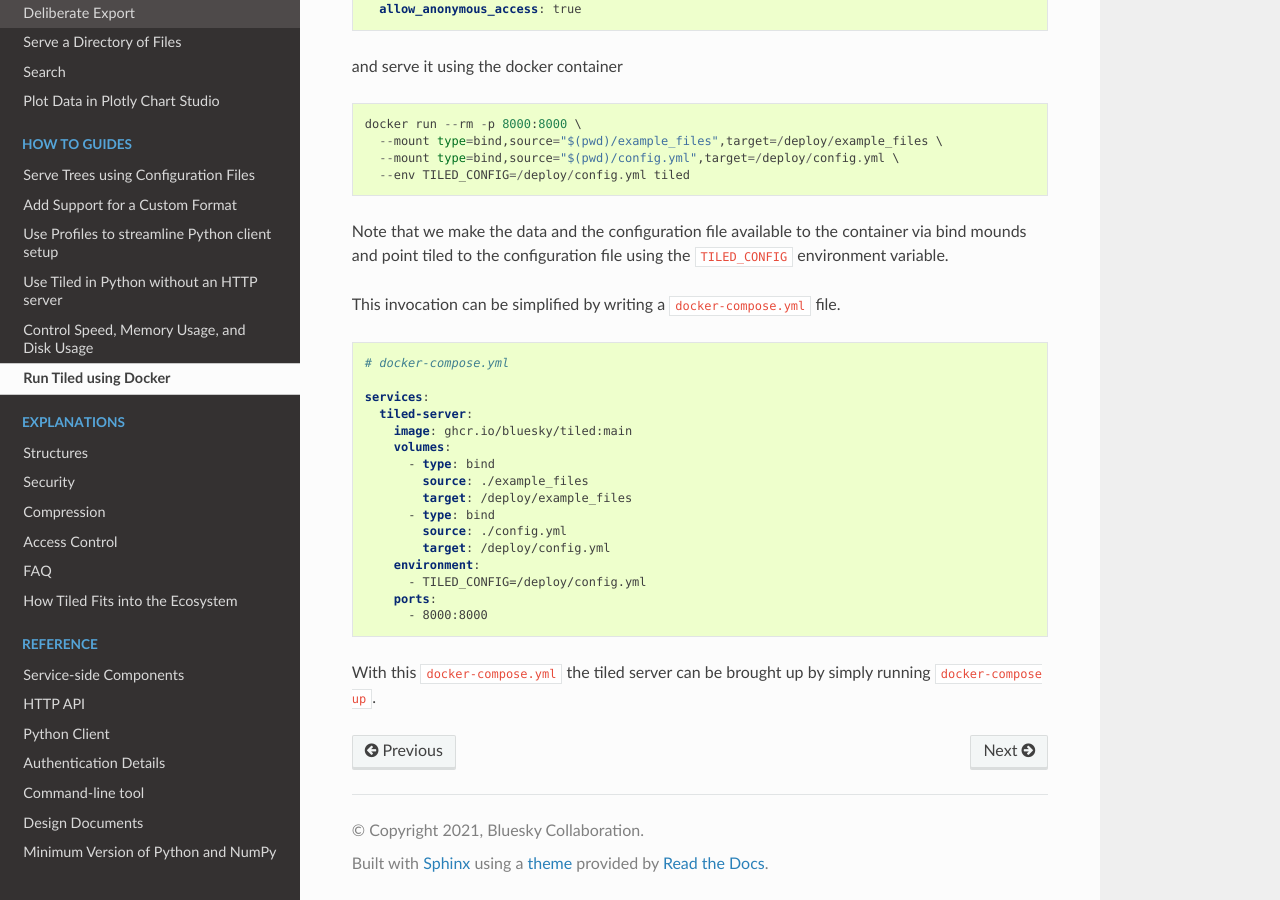
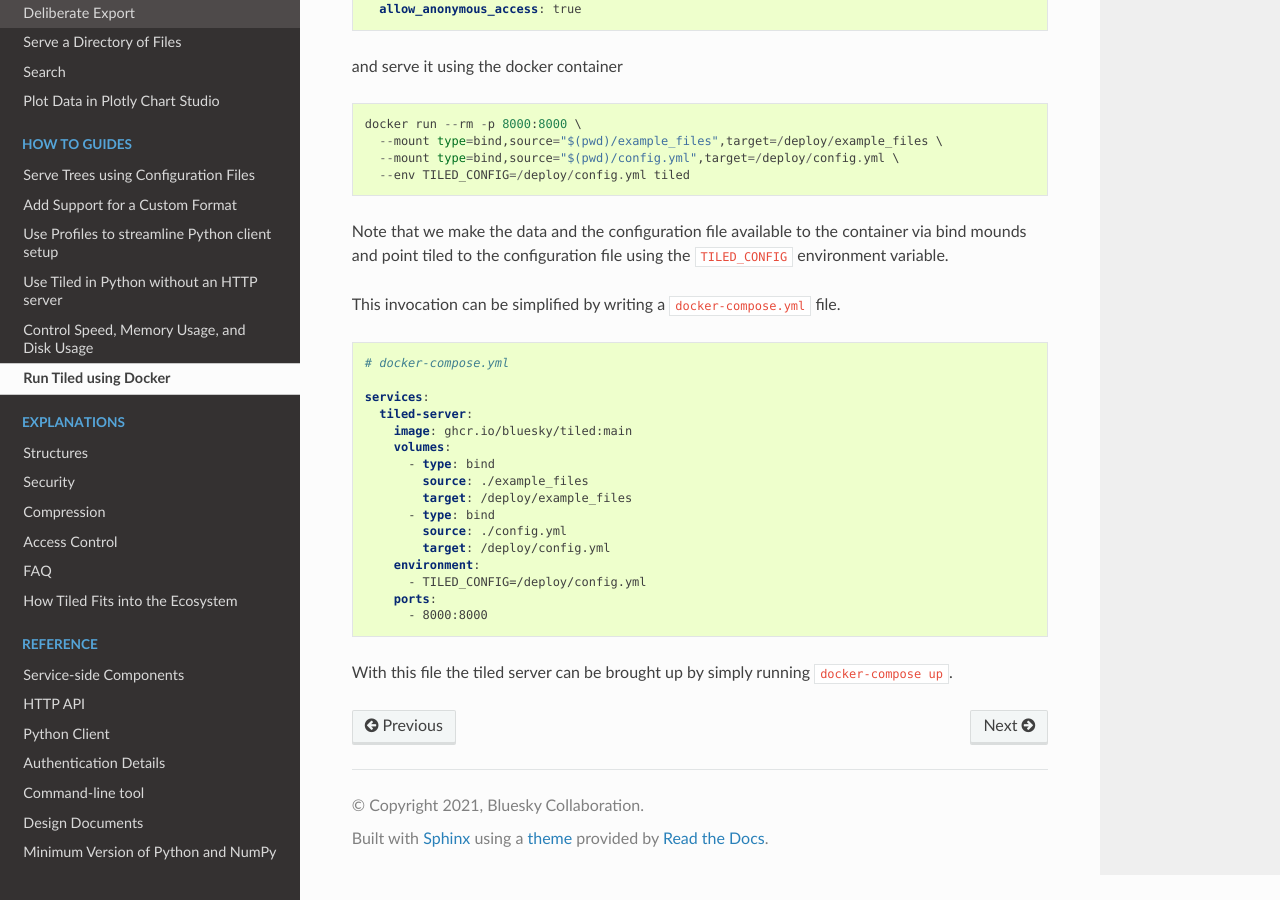
Before and after one commit to bluesky/tiled, a Sphinx documentation site: the page built from docs/source/how-to/docker.md, in a window 1280 px wide and 900 px high, scrolled down 785 px. Built offline with Sphinx 7.4.7 and the Read the Docs theme 2.0.0, drawn with Linux system fonts in a browser that asks for light colours; pages that are not in the unit, such as notebooks, are missing from menus.

Commit message:
minor phrasing

````diff
--- a/docs/source/how-to/docker.md
+++ b/docs/source/how-to/docker.md
@@ -64,4 +64,4 @@ services:
       - 8000:8000
 ```
 
-With this `docker-compose.yml` the tiled server can be brought up by simply running `docker-compose up`.
+With this file the tiled server can be brought up by simply running `docker-compose up`.
````
